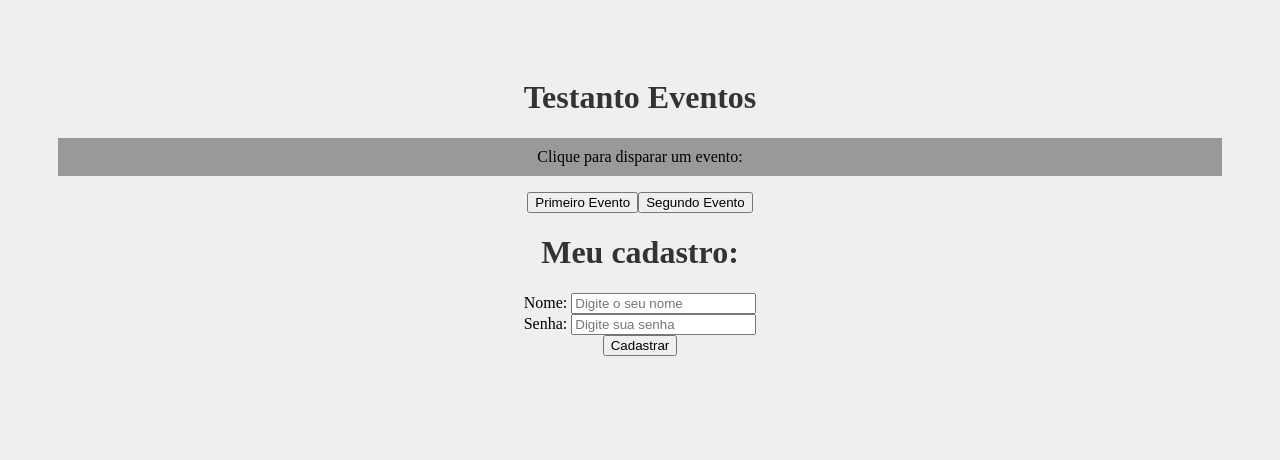
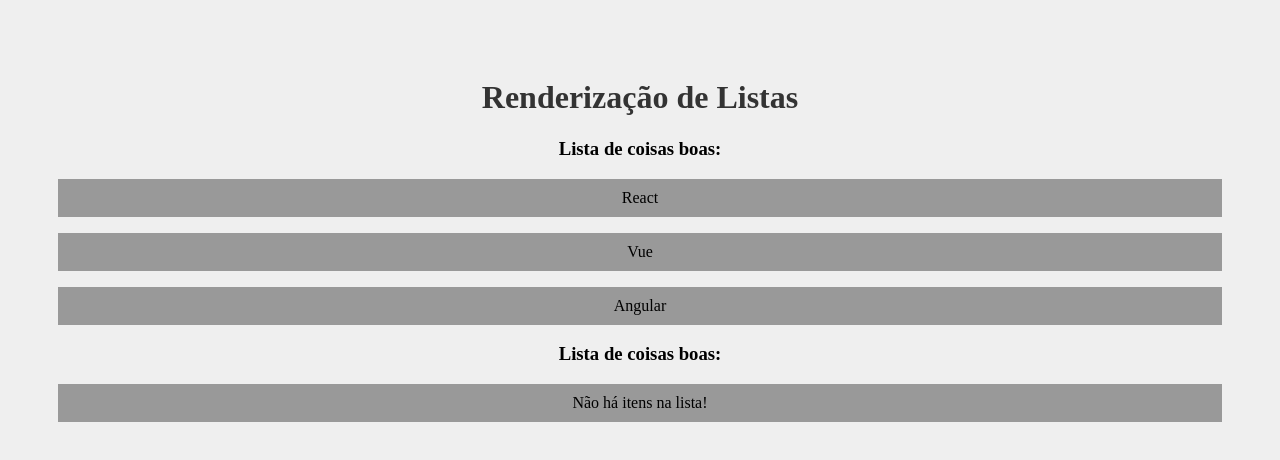
Before and after one commit to FalcaoHS/ReactCurso, a React (Create React App) app in the folder curso/: page / in a window 1280 px wide. Shown: the top 460 px of the page. Built offline with nearby package versions, Linux system fonts and the light colour scheme.

Commit message:
Renderização de listas

```diff
--- a/curso/src/App.js
+++ b/curso/src/App.js
@@ -1,12 +1,15 @@
 import './App.css'
-import Evento from './components/Evento';
-import Form from './components/Form';
+import OutraLista from './components/OutraLista';
+
 function App() {
+
+  const meusItens = ['React','Vue', 'Angular']
+
   return (
     <div className="App">
-      <h1>Testanto Eventos</h1>
-      <Evento />
-      <Form />
+      <h1>Renderização de Listas</h1>
+      <OutraLista itens={meusItens}/>
+      <OutraLista itens={[]}/>
     </div>
   )
 }
--- /dev/null
+++ b/curso/src/components/OutraLista.js
@@ -0,0 +1,16 @@
+function OutraLista({ itens }){
+    return(
+        <>
+          <h3>Lista de coisas boas:</h3>
+            {itens.length > 0 ? (
+
+            itens.map((item, index)=>(
+                <p key={index}>{item}</p>
+            ))) : (
+                <p>Não há itens na lista!</p>
+            )}
+        </>
+    )
+}
+
+export default OutraLista
```
Also changed, not shown: curso/src/components/Condicional.js (added, +43 -0 lines).
